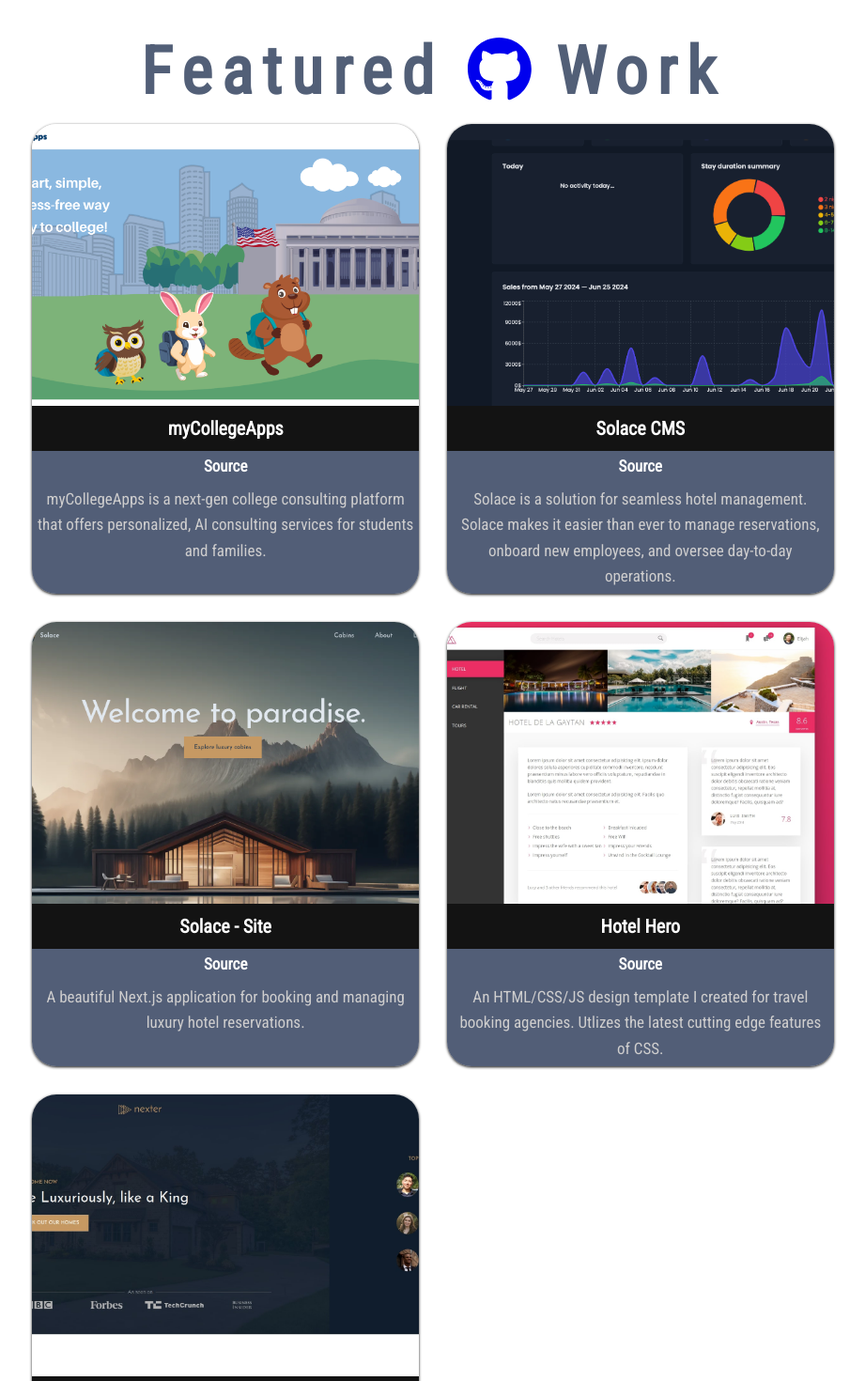
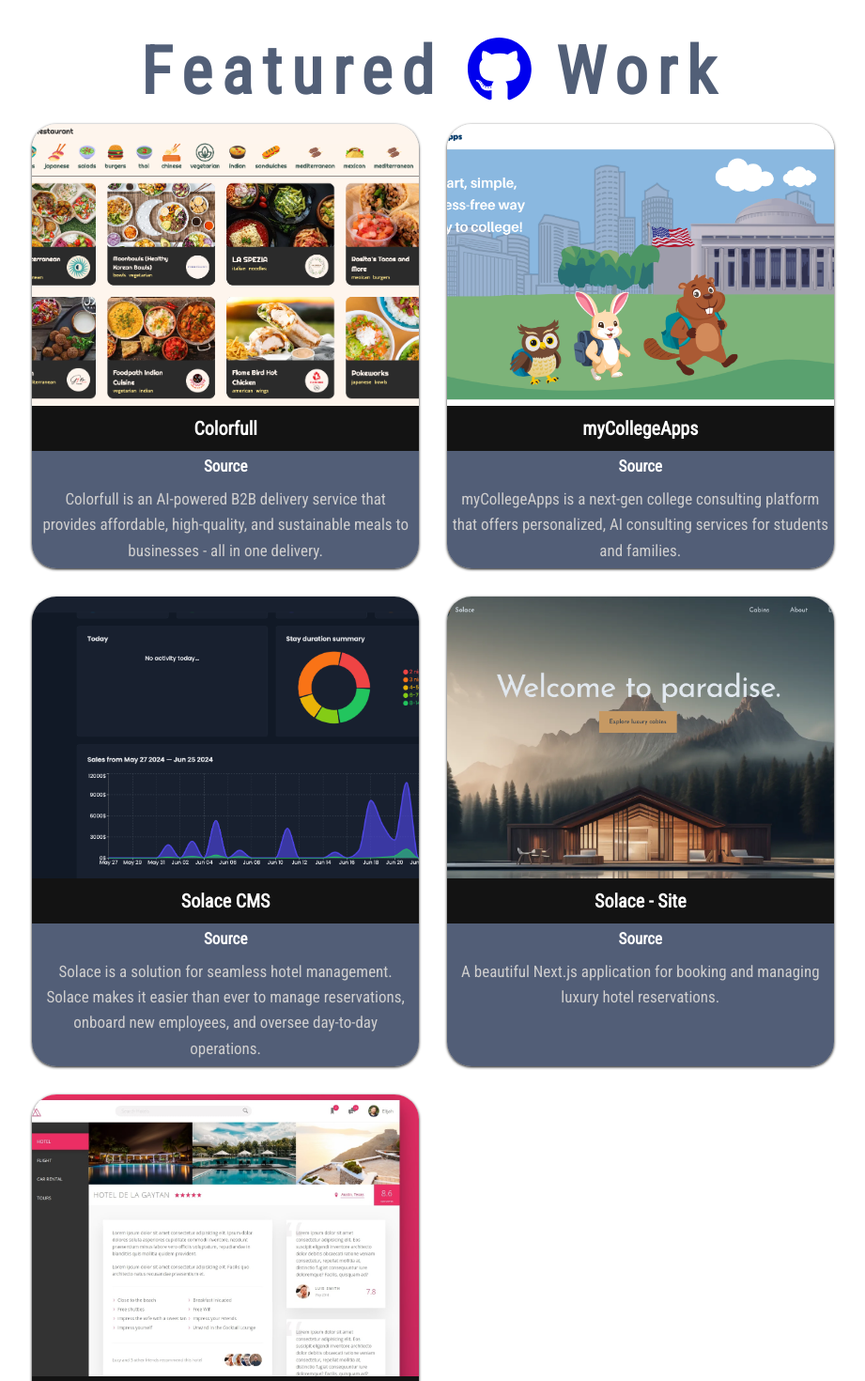
Before and after one commit to lococoder-tx/Portfolio-2021, a Next.js app: page /projects in a window 1280 px wide. Shown: the part 60-1530 px from the top of the page at 94% size, without its empty margins (179-1100 px from the left). Built offline with nearby package versions, Linux system fonts and the light colour scheme.

Commit message:
feels bad man

```diff
--- a/pages/projects.js
+++ b/pages/projects.js
@@ -20,6 +20,15 @@
         <ProjectCard
           number={1}
           selection
+          imageSrc="/colorfull.png"
+          header="Colorfull"
+          sourceLink="https://github.com/chaleay/colorfull"
+          desc="Colorfull is an AI-powered B2B delivery service that provides affordable, high-quality, and sustainable meals to businesses - all in one delivery."
+          demoLink="https://app.colorfull.ai"
+        />
+        <ProjectCard
+          number={2}
+          selection
           imageSrc="/myCollegeApps.png"
           header="myCollegeApps"
           sourceLink="https://github.com/chaleay/myCollegeApps"
@@ -27,7 +36,7 @@
           demoLink="https://app.mycollegeapps.org"
         />
         <ProjectCard
-          number={2}
+          number={3}
           selection
           imageSrc="/solace_cms.png"
           header="Solace CMS"
@@ -36,7 +45,7 @@
           demoLink="https://cms-solace.netlify.app/"
         ></ProjectCard>
         <ProjectCard
-          number={3}
+          number={4}
           selection
           imageSrc="/solace_site.png"
           header="Solace - Site"
@@ -45,7 +54,7 @@
           demoLink="https://solace-site-demo.vercel.app/"
         ></ProjectCard>
         <ProjectCard
-          number={4}
+          number={5}
           selection
           imageSrc="/trillo.jpg"
           header="Hotel Hero"
@@ -54,7 +63,7 @@
           demoLink="https://hotelhero.netlify.app/"
         ></ProjectCard>
         <ProjectCard
-          number={5}
+          number={6}
           selection
           imageSrc="/grid-realtor.jpg"
           header="Grid Realtor"
```
Also changed, not shown: public/colorfull.png (added).
